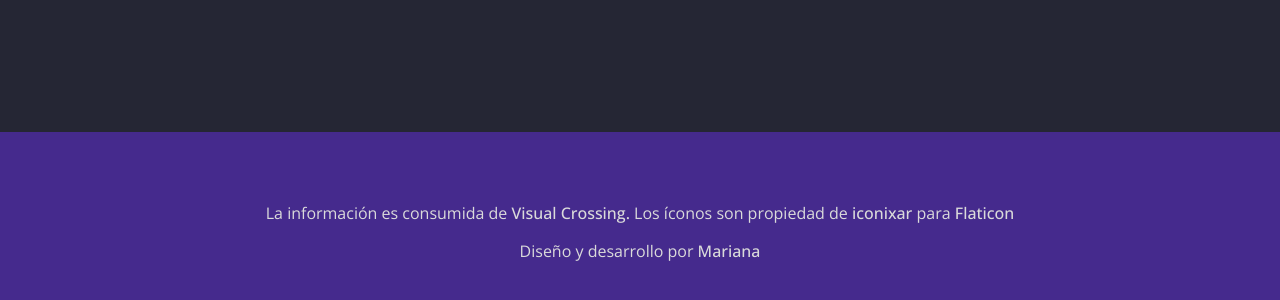
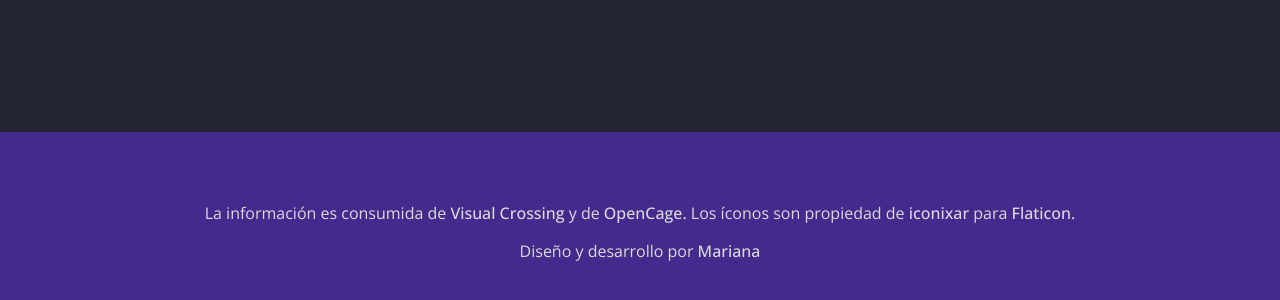
Before and after one commit to maarcf/weather-app, a React (Vite) app: page / in a window 1280 px wide. Shown: the part 744-1044 px from the top of the page. Built offline with nearby package versions, Linux system fonts and the light colour scheme; no server answers.

Commit message:
edit readme

```diff
--- a/src/components/Footer/index.tsx
+++ b/src/components/Footer/index.tsx
@@ -11,7 +11,16 @@ const Footer = () => {
               target='_blank'
               rel='noreferrer'
             >
-              Visual Crossing.
+              Visual Crossing
+            </a>{' '}
+            y de{' '}
+            <a
+              className='footer__weather-info__link'
+              href='https://opencagedata.com/'
+              target='_blank'
+              rel='noreferrer'
+            >
+              OpenCage.
             </a>{' '}
             Los íconos son propiedad de{' '}
             <a
@@ -29,7 +38,7 @@ const Footer = () => {
               target='_blank'
               rel='noreferrer'
             >
-              Flaticon
+              Flaticon.
             </a>
           </p>
         </div>
```
Also changed, not shown: 1 other file (tests, documents, lock files or other folders).
